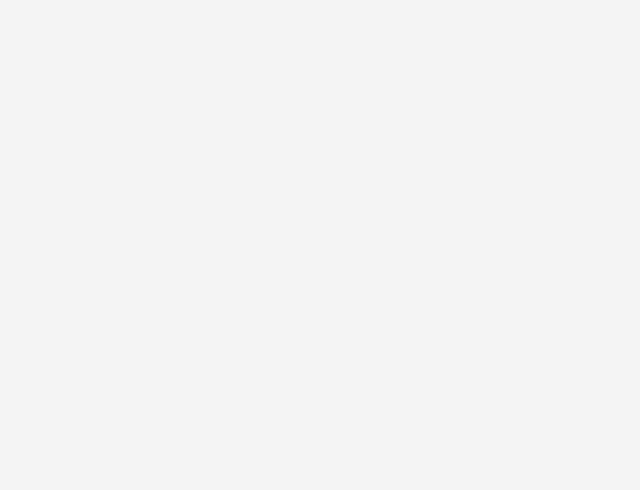
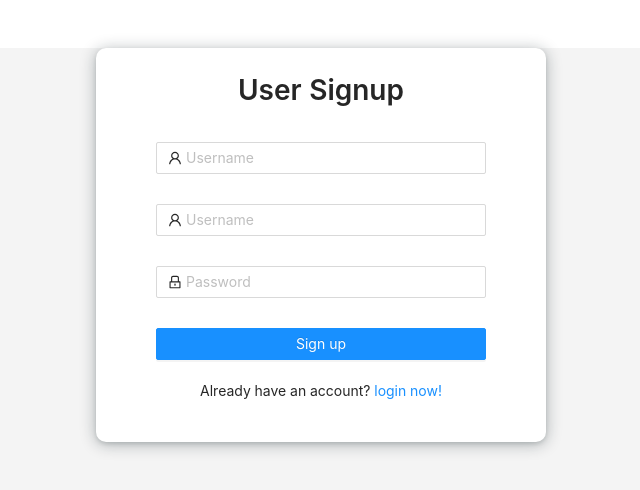
Before and after one commit to SaajidMuhammad/shopping-cart, a React (Create React App) app: page /authentication in a window 1280 px wide. Before the commit this address had no page. Shown: the top 490 px of the page, without its empty margins (319-959 px from the left). Built offline with nearby package versions, Linux system fonts and the light colour scheme; what miragejs would draw is missing.

Commit message:
auth UIs Added

```diff
--- a/package.json
+++ b/package.json
@@ -4,7 +4,6 @@
   "private": true,
   "dependencies": {
     "@ant-design/icons": "^4.7.0",
-    "@auth0/auth0-react": "^1.9.0",
     "@testing-library/jest-dom": "^5.16.2",
     "@testing-library/react": "^12.1.3",
     "@testing-library/user-event": "^13.5.0",
--- a/src/App.tsx
+++ b/src/App.tsx
@@ -1,7 +1,6 @@
 import { FC, useEffect } from 'react';
 import { BrowserRouter as Router, Routes, Route, useParams } from 'react-router-dom'
 import { createServer } from "miragejs"
-import { useAuth0 } from '@auth0/auth0-react';
 
 // Pages
 import Home from './pages/Home'
@@ -18,6 +17,7 @@ import productData from './mockData/productData'
 
 import './App.css';
 import 'antd/dist/antd.css'
+import Authentication from './pages/Authentication';
 
 
 // Mock Server
@@ -44,26 +44,6 @@ createServer({
 
 const App: FC = () => {
 
-  const { user, isAuthenticated, isLoading } = useAuth0()
-
-  useEffect(() => {
-
-    if (isLoading) {
-      console.log(isLoading, "isLoading")
-
-      console.log(isAuthenticated, "isAuthenticated")
-
-      console.log(user, "user")
-    } else {
-      console.log(isLoading, "isLoading")
-
-      console.log(isAuthenticated, "isAuthenticated")
-
-      console.log(user, "user")
-    }
-
-  }, [])
-
 
   return (
     <div className="App">
@@ -80,6 +60,8 @@ const App: FC = () => {
 
               <Route path='/success' element={<Completed />} />
 
+              <Route path='/authentication' element={<Authentication />} />
+
             </Routes>
           </CartState>
         </ProductsState>
--- /dev/null
+++ b/src/components/Auth/Auth.css
@@ -0,0 +1,20 @@
+.wrapper__Auth {
+  width: 450px;
+  min-height: 200px;
+  padding: 10px 60px;
+  margin: 6vh auto;
+  border-radius: 10px;
+  background: white;
+  box-shadow: rgba(14, 30, 37, 0.12) 0px 2px 4px 0px, rgba(14, 30, 37, 0.32) 0px 2px 16px 0px;
+}
+
+.login-header__Auth {
+  text-align: center;
+  font-weight: 600;
+  font-size: 28px;
+  margin: 10px 10px 30px;
+}
+
+.input-wrapper__Auth {
+  margin: 30px 0;
+}
--- /dev/null
+++ b/src/components/Auth/Login.tsx
@@ -0,0 +1,63 @@
+import React from 'react'
+import "./Auth.css"
+import { Form, Input, Checkbox, Button } from 'antd';
+import { UserOutlined, LockOutlined } from '@ant-design/icons';
+
+
+const Login = () => {
+  const [form] = Form.useForm();
+
+  const onFinish = (() => {
+
+  })
+
+  return (
+    <div className='wrapper__Auth'>
+
+      <div className='login-header__Auth'>User Login</div>
+
+      <Form
+        name="normal_login"
+        className="login-form"
+        initialValues={{ remember: true }}
+        onFinish={onFinish}
+      >
+        <Form.Item
+          name="username"
+          className='input-wrapper__Auth'
+          rules={[{ required: true, message: 'Please input your Username!' }]}
+        >
+          <Input prefix={<UserOutlined className="site-form-item-icon" />} placeholder="Username" />
+        </Form.Item>
+        <Form.Item
+          name="password"
+          className='input-wrapper__Auth'
+          rules={[{ required: true, message: 'Please input your Password!' }]}
+        >
+          <Input
+            prefix={<LockOutlined className="site-form-item-icon" />}
+            type="password"
+            placeholder="Password"
+          />
+        </Form.Item>
+
+
+        <Form.Item
+          className='input-wrapper__Auth'
+
+        >
+          <Button type="primary" block htmlType="submit" className="login-form-button">
+            Log in
+          </Button>
+
+          <div style={{ textAlign: "center", marginTop: "20px" }}>
+            Or <a href="">register now!</a>
+          </div>
+
+        </Form.Item>
+      </Form>
+    </div>
+  )
+}
+
+export default Login
--- /dev/null
+++ b/src/components/Auth/Signup.tsx
@@ -0,0 +1,73 @@
+import React from 'react'
+import "./Auth.css"
+import { Form, Input, Checkbox, Button } from 'antd';
+import { UserOutlined, LockOutlined } from '@ant-design/icons';
+
+
+const Signup = () => {
+  const [form] = Form.useForm();
+
+  const onFinish = (() => {
+
+  })
+
+  return (
+    <div className='wrapper__Auth'>
+
+      <div className='login-header__Auth'>User Signup</div>
+
+      <Form
+        name="normal_login"
+        className="login-form"
+        initialValues={{ remember: true }}
+        onFinish={onFinish}
+      >
+        <Form.Item
+          name="username"
+          className='input-wrapper__Auth'
+          rules={[{ required: true, message: 'Please input your Username!' }]}
+        >
+          <Input prefix={<UserOutlined className="site-form-item-icon" />} placeholder="Username" />
+        </Form.Item>
+
+        <Form.Item
+          name="phone"
+          className='input-wrapper__Auth'
+          rules={[{ required: true, message: 'Please input your Phone Number!' }]}
+        >
+          <Input prefix={<UserOutlined className="site-form-item-icon" />} placeholder="Username" />
+        </Form.Item>
+
+        <Form.Item
+          name="password"
+          className='input-wrapper__Auth'
+          rules={[{ required: true, message: 'Please input your Password!' }]}
+        >
+          <Input
+            prefix={<LockOutlined className="site-form-item-icon" />}
+            type="password"
+            placeholder="Password"
+          />
+        </Form.Item>
+
+
+
+        <Form.Item
+          className='input-wrapper__Auth'
+
+        >
+          <Button type="primary" block htmlType="submit" className="login-form-button">
+            Sign up
+          </Button>
+
+          <div style={{ textAlign: "center", marginTop: "20px" }}>
+            Already have an account? <a href="">login now!</a>
+          </div>
+
+        </Form.Item>
+      </Form>
+    </div>
+  )
+}
+
+export default Signup
--- a/src/components/Navbar/Navbar.tsx
+++ b/src/components/Navbar/Navbar.tsx
@@ -3,7 +3,7 @@ import { Input, Button, Badge, Avatar } from 'antd';
 import { ShoppingCartOutlined, HomeOutlined } from '@ant-design/icons';
 import { Link } from 'react-router-dom';
 
-import { useAuth0, User } from '@auth0/auth0-react';
+// import { useAuth0, User } from '@auth0/auth0-react';
 
 import CartContext from '../../context/cart/cart-context'
 
@@ -14,17 +14,9 @@ const { Search } = Input;
 const Navbar: FC = () => {
   const { cart } = useContext(CartContext)
   const [cartItems, setCartItems] = useState<Number>(0)
-  const { loginWithRedirect, logout, user, isAuthenticated, isLoading } = useAuth0<User>()
+  // const { loginWithRedirect, logout, user, isAuthenticated, isLoading } = useAuth0<User>()
 
 
-
-  useEffect(() => {
-    console.log(user, "user")
-
-    { JSON.stringify(user, null, 2) }
-
-
-  }, [])
 
   useEffect(() => {
     let totalItems = cart.reduce((total: number, cartItem: any) => {
@@ -49,14 +41,13 @@ const Navbar: FC = () => {
 
 
 
-        <div>{isAuthenticated}</div>
 
         <div>
-          <Button type='link' className='login-button__Navbar' onClick={() => { loginWithRedirect() }} >Login</Button>
+          <Button type='link' className='login-button__Navbar' onClick={() => { }} >Login</Button>
         </div>
 
         <div>
-          {isAuthenticated && <div>name {user?.name}</div>}        <Button type='link' className='login-button__Navbar' onClick={() => { logout({ returnTo: window.location.origin }) }} >Logout</Button>
+          <Button type='link' className='login-button__Navbar' onClick={() => { }} >Logout</Button>
         </div>
 
 
--- a/src/index.css
+++ b/src/index.css
@@ -1,14 +1,20 @@
 body {
   margin: 0;
-  font-family: -apple-system, BlinkMacSystemFont, 'Segoe UI', 'Roboto', 'Oxygen',
-    'Ubuntu', 'Cantarell', 'Fira Sans', 'Droid Sans', 'Helvetica Neue',
-    sans-serif;
+  font-family: -apple-system, BlinkMacSystemFont, "Segoe UI", "Roboto", "Oxygen", "Ubuntu", "Cantarell", "Fira Sans",
+    "Droid Sans", "Helvetica Neue", sans-serif;
   -webkit-font-smoothing: antialiased;
   -moz-osx-font-smoothing: grayscale;
   overflow-x: hidden;
 }
 
 code {
-  font-family: source-code-pro, Menlo, Monaco, Consolas, 'Courier New',
-    monospace;
+  font-family: source-code-pro, Menlo, Monaco, Consolas, "Courier New", monospace;
 }
+
+input:focus {
+  background-color: white !important;
+}
+
+input:-webkit-autofill:focus {
+  background-color: white !important;
+}
--- a/src/index.tsx
+++ b/src/index.tsx
@@ -1,20 +1,17 @@
+import React from 'react';
 import ReactDOM from 'react-dom';
 import './index.css';
 import App from './App';
 import reportWebVitals from './reportWebVitals';
-import { Auth0Provider } from '@auth0/auth0-react'
+// import { Auth0Provider } from '@auth0/auth0-react'
 
-const domain: string = (process.env.REACT_APP_AUTH0_DOMAIN as string);
-const clientId: string = (process.env.REACT_APP_AUTH0_CLIENT as string)
+// const domain: string = (process.env.REACT_APP_AUTH0_DOMAIN as string);
+// const clientId: string = (process.env.REACT_APP_AUTH0_CLIENT as string)
 
 ReactDOM.render(
-  <Auth0Provider
-    domain={domain}
-    clientId={clientId}
-    redirectUri={window.location.origin}
-  >
+  <React.StrictMode>
     <App />
-  </Auth0Provider>,
+  </React.StrictMode>,
   document.getElementById('root')
 );
 
--- /dev/null
+++ b/src/pages/Authentication.tsx
@@ -0,0 +1,17 @@
+import { FC, useState } from 'react'
+import Login from '../components/Auth/Login'
+import Signup from '../components/Auth/Signup'
+
+const Authentication: FC = () => {
+
+  const [componentToShow, setComponentToShow] = useState<string>("signup")
+
+  return (
+
+    <>
+      {componentToShow === "login" ? <Login /> : <Signup />}
+    </>
+  )
+}
+
+export default Authentication
```
